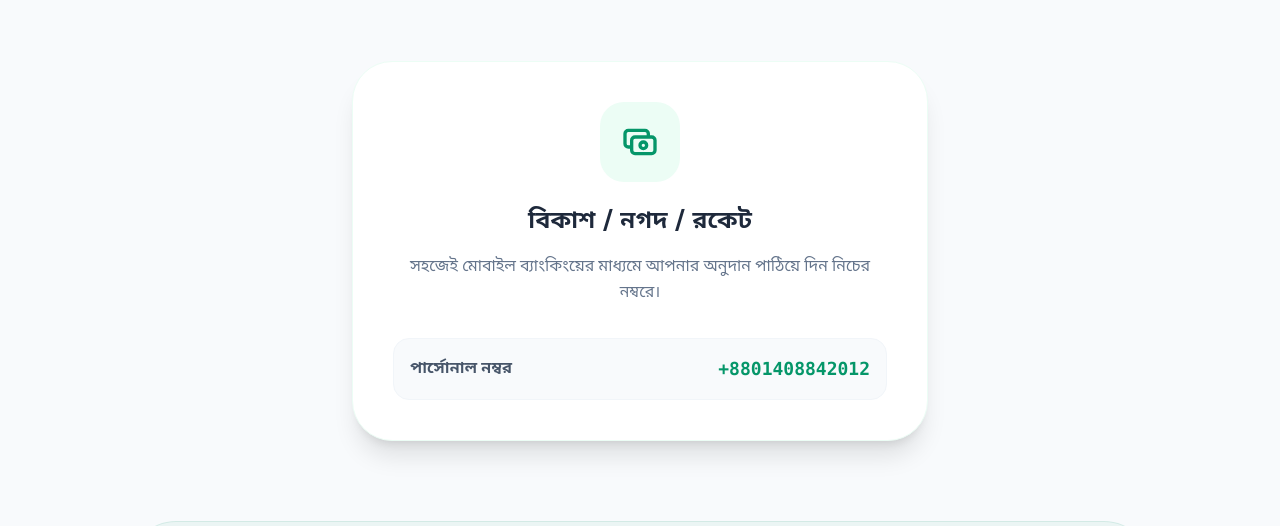
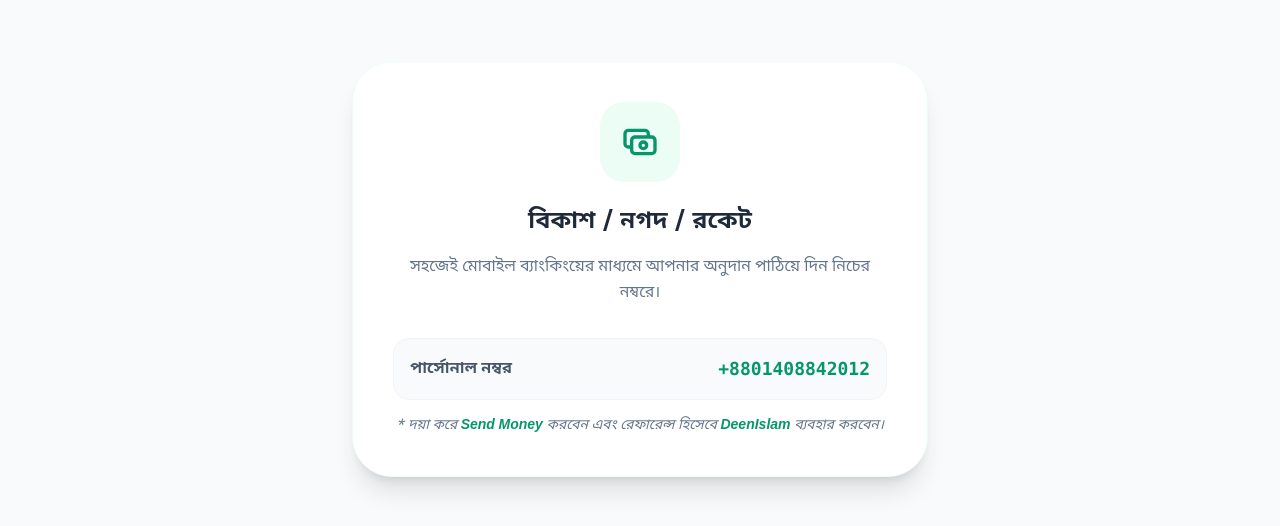
Before and after one commit to taxin-404/DeenIslam, a plain HTML site: page donation.html in a window 1280 px wide. Shown: the part 275-801 px from the top of the page. Drawn offline with nearby package versions, Linux system fonts and the light colour scheme.

Commit message:
feat: add send money and reference instructions to donation page

```diff
--- a/donation.html
+++ b/donation.html
@@ -41,6 +41,9 @@
             <span class="font-bold text-slate-600 dark:text-slate-300">পার্সোনাল নম্বর</span>
             <span class="font-mono text-lg font-bold text-primary">+8801408842012</span>
           </div>
+          <p class="text-sm text-slate-500 dark:text-slate-400 italic mt-2">
+            * দয়া করে <span class="font-bold text-primary text-md">Send Money</span> করবেন এবং রেফারেন্স হিসেবে <span class="font-bold text-primary text-md">DeenIslam</span> ব্যবহার করবেন।
+          </p>
         </div>
       </div>
     </div>
```
